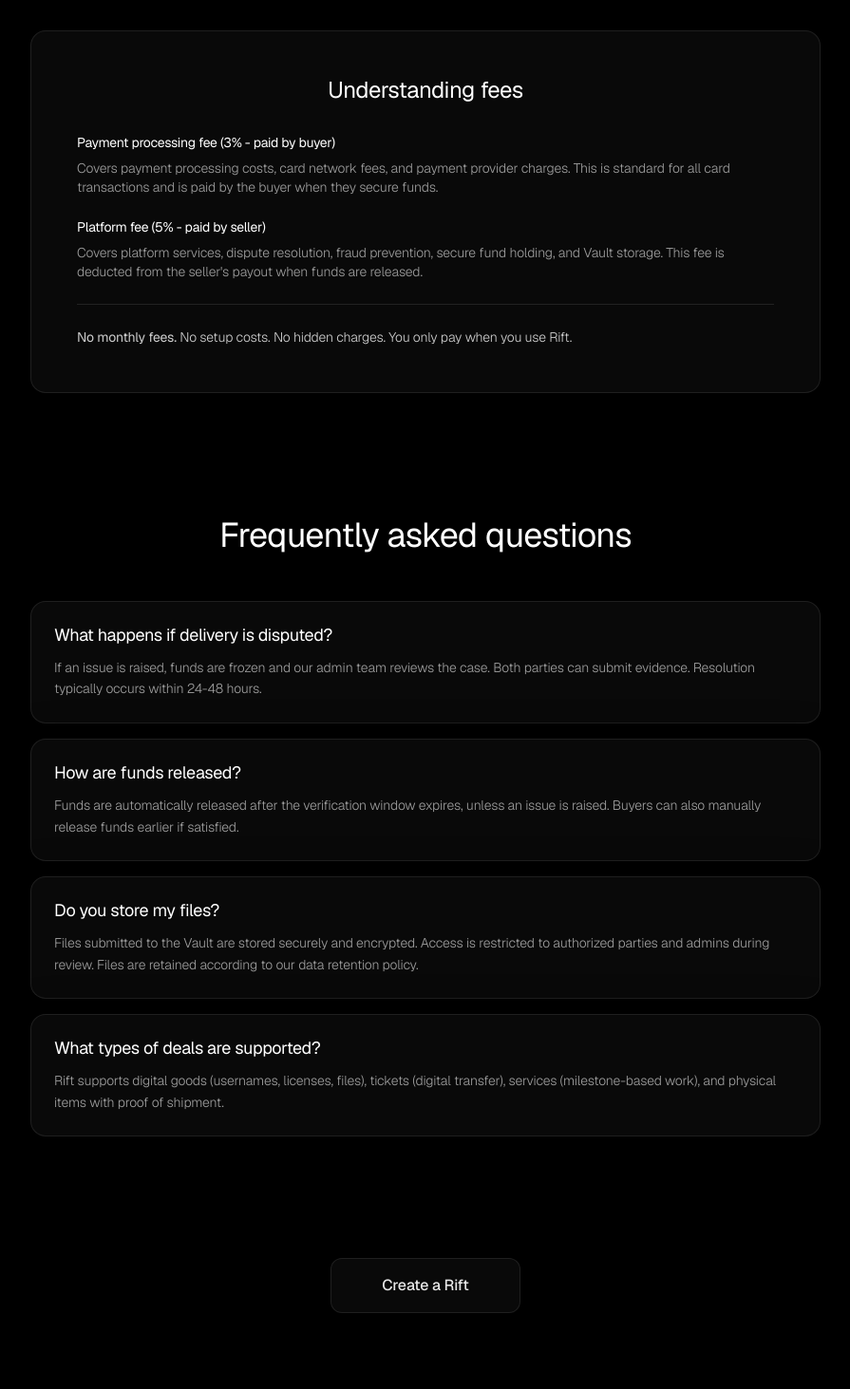
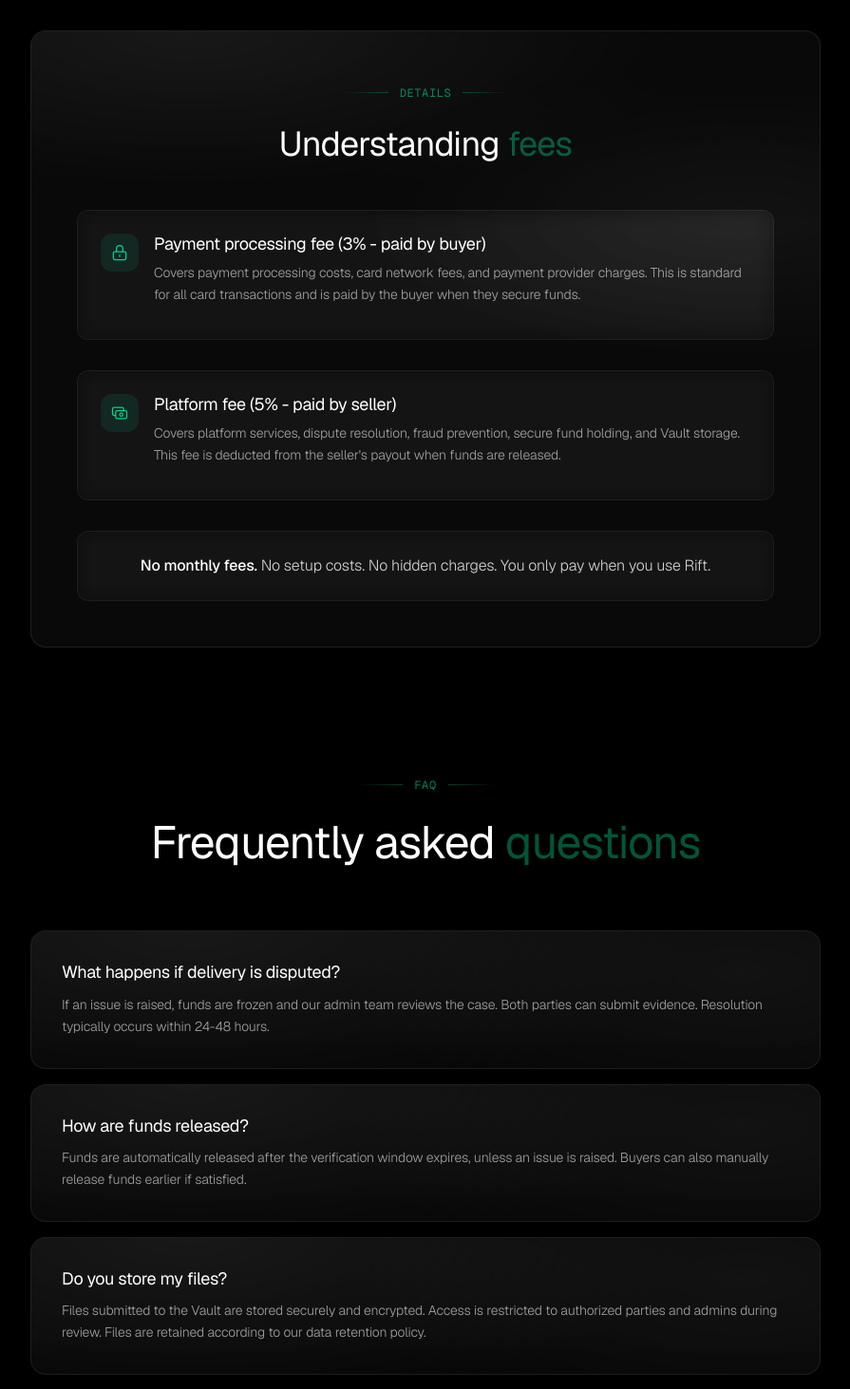
Before and after one commit to nav2424/rift, a Next.js app: page /pricing in a window 1280 px wide. Shown: the part 1920-3383 px from the top of the page at 95% size, without its empty margins (192-1087 px from the left). Built offline with nearby package versions, Linux system fonts and the light colour scheme; no server answers.

Commit message:
Enhance Understanding fees, FAQ, and Final CTA sections: add decorative labels, better styling, icons, improved visual hierarchy

```diff
--- a/app/pricing/page.tsx
+++ b/app/pricing/page.tsx
@@ -272,28 +272,55 @@ export default function Pricing() {
 
         {/* Fee Explanation */}
         <section className="relative max-w-4xl mx-auto px-4 sm:px-6 lg:px-8 py-16">
-          <GlassCard className="p-8 lg:p-12">
-            <div className="text-center mb-8">
-              <h2 className="text-2xl font-light text-white mb-4">Understanding fees</h2>
+          <GlassCard className="p-8 lg:p-12 glass-highlight">
+            <div className="text-center mb-12">
+              <div className="inline-flex items-center gap-3 mb-6">
+                <div className="h-px w-12 bg-gradient-to-r from-transparent to-emerald-400/30" />
+                <span className="text-xs font-mono text-emerald-400/60 uppercase tracking-wider">
+                  Details
+                </span>
+                <div className="h-px w-12 bg-gradient-to-l from-transparent to-emerald-400/30" />
               </div>
-            <div className="space-y-6 text-white/70 font-light text-sm">
-              <div>
-                <h3 className="text-white font-light mb-2">Payment processing fee (3% - paid by buyer)</h3>
-                <p className="text-white/60">
+              <h2 className="text-3xl sm:text-4xl font-medium text-white mb-6 tracking-tight">
+                Understanding <span className="text-emerald-400/40">fees</span>
+              </h2>
+            </div>
+            <div className="space-y-8">
+              <div className="rounded-xl glass-soft p-6 border border-white/5 hover:border-white/10 transition-all">
+                <div className="flex items-start gap-4 mb-3">
+                  <div className="w-10 h-10 rounded-xl bg-emerald-400/10 text-emerald-400 flex items-center justify-center flex-shrink-0">
+                    <svg className="w-5 h-5" fill="none" stroke="currentColor" viewBox="0 0 24 24">
+                      <path strokeLinecap="round" strokeLinejoin="round" strokeWidth={1.5} d="M12 15v2m-6 4h12a2 2 0 002-2v-6a2 2 0 00-2-2H6a2 2 0 00-2 2v6a2 2 0 002 2zm10-10V7a4 4 0 00-8 0v4h8z" />
+                    </svg>
+                  </div>
+                  <div className="flex-1">
+                    <h3 className="text-white font-medium text-lg mb-2">Payment processing fee (3% - paid by buyer)</h3>
+                    <p className="text-white/60 font-light text-sm leading-relaxed">
                       Covers payment processing costs, card network fees, and payment provider charges.
                       This is standard for all card transactions and is paid by the buyer when they secure funds.
                     </p>
                   </div>
-              <div>
-                <h3 className="text-white font-light mb-2">Platform fee (5% - paid by seller)</h3>
-                <p className="text-white/60">
+                </div>
+              </div>
+              <div className="rounded-xl glass-soft p-6 border border-white/5 hover:border-white/10 transition-all">
+                <div className="flex items-start gap-4 mb-3">
+                  <div className="w-10 h-10 rounded-xl bg-emerald-400/10 text-emerald-400 flex items-center justify-center flex-shrink-0">
+                    <svg className="w-5 h-5" fill="none" stroke="currentColor" viewBox="0 0 24 24">
+                      <path strokeLinecap="round" strokeLinejoin="round" strokeWidth={1.5} d="M17 9V7a2 2 0 00-2-2H5a2 2 0 00-2 2v6a2 2 0 002 2h2m2 4h10a2 2 0 002-2v-6a2 2 0 00-2-2H9a2 2 0 00-2 2v6a2 2 0 002 2zm7-5a2 2 0 11-4 0 2 2 0 014 0z" />
+                    </svg>
+                  </div>
+                  <div className="flex-1">
+                    <h3 className="text-white font-medium text-lg mb-2">Platform fee (5% - paid by seller)</h3>
+                    <p className="text-white/60 font-light text-sm leading-relaxed">
                       Covers platform services, dispute resolution, fraud prevention, secure fund holding, and Vault storage.
                       This fee is deducted from the seller's payout when funds are released.
                     </p>
                   </div>
-              <div className="pt-6 border-t border-white/10">
-                <p className="text-white/80 font-light">
-                  <strong>No monthly fees.</strong> No setup costs. No hidden charges.
+                </div>
+              </div>
+              <div className="pt-6 border-t border-white/10 rounded-xl glass-soft p-6">
+                <p className="text-white/80 font-light text-base text-center">
+                  <strong className="text-white font-medium">No monthly fees.</strong> No setup costs. No hidden charges.
                   You only pay when you use Rift.
                 </p>
               </div>
@@ -303,25 +330,49 @@ export default function Pricing() {
 
         {/* FAQ */}
         <section className="relative max-w-4xl mx-auto px-4 sm:px-6 lg:px-8 py-16">
-          <div className="text-center mb-12">
-            <h2 className="text-3xl sm:text-4xl font-light text-white mb-4">Frequently asked questions</h2>
+          <div className="text-center mb-16">
+            <div className="inline-flex items-center gap-3 mb-6">
+              <div className="h-px w-12 bg-gradient-to-r from-transparent to-emerald-400/30" />
+              <span className="text-xs font-mono text-emerald-400/60 uppercase tracking-wider">
+                FAQ
+              </span>
+              <div className="h-px w-12 bg-gradient-to-l from-transparent to-emerald-400/30" />
+            </div>
+            <h2 className="text-3xl sm:text-4xl md:text-5xl font-medium text-white mb-6 tracking-tight">
+              Frequently asked <span className="text-emerald-400/40">questions</span>
+            </h2>
           </div>
 
           <div className="space-y-4">
             {faqs.map((faq, index) => (
-              <GlassCard key={index} className="p-6">
-                <h3 className="text-lg font-light text-white mb-3">{faq.question}</h3>
-                <p className="text-white/60 font-light text-sm leading-relaxed">{faq.answer}</p>
+              <GlassCard key={index} className="p-6 lg:p-8 glass-highlight hover:bg-white/[0.02] transition-all">
+                <h3 className="text-lg font-medium text-white mb-3 group-hover:text-emerald-400/30 transition-colors">
+                  {faq.question}
+                </h3>
+                <p className="text-white/60 font-light text-sm leading-relaxed">
+                  {faq.answer}
+                </p>
               </GlassCard>
             ))}
           </div>
         </section>
 
         {/* Final CTA */}
-        <section className="relative max-w-4xl mx-auto px-4 sm:px-6 lg:px-8 py-16">
+        <section className="relative max-w-4xl mx-auto px-4 sm:px-6 lg:px-8 py-24">
           <div className="text-center">
+            <div className="inline-flex items-center gap-3 mb-6">
+              <div className="h-px w-16 bg-gradient-to-r from-transparent to-emerald-400/30" />
+              <span className="text-xs font-mono text-emerald-400/60 uppercase tracking-wider">
+                Ready to start
+              </span>
+              <div className="h-px w-16 bg-gradient-to-l from-transparent to-emerald-400/30" />
+            </div>
+            <h2 className="text-3xl sm:text-4xl md:text-5xl font-medium text-white mb-8 tracking-tight leading-tight">
+              Stop negotiating trust.<br />
+              Execute the deal.
+            </h2>
             <Link href="/auth/signup">
-              <PremiumButton size="lg" className="min-w-[200px]" glow>
+              <PremiumButton size="lg" className="min-w-[220px]" glow>
                 Create a Rift
               </PremiumButton>
             </Link>
```
Lines whose indentation alone changed are shown as unchanged.
